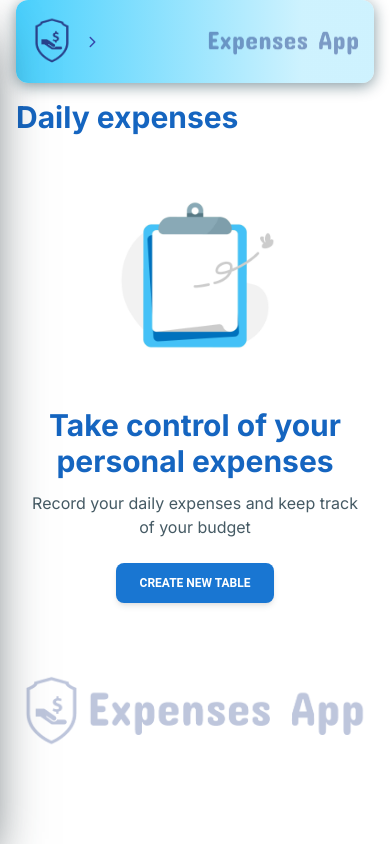
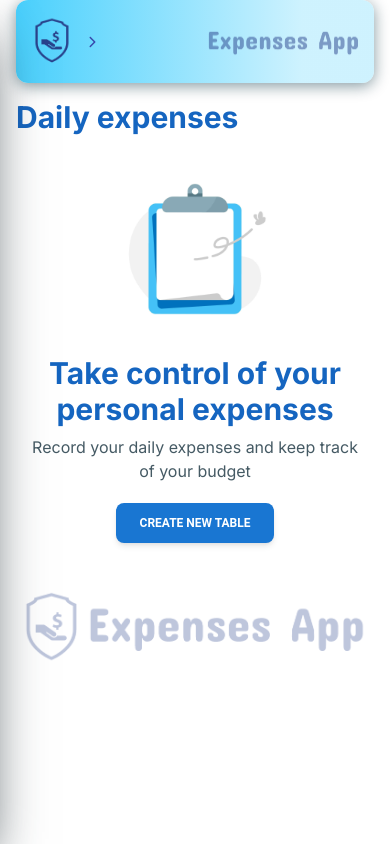
Before and after one commit to gerOrtiz/expenses-app, a Next.js app: page /simple-table in a window 390 px wide. Built offline with nearby package versions, Linux system fonts and the light colour scheme; no server answers; the database is empty; sample sign-in values are in the browser's storage.

Commit message:
Fix: mobile layout on empty states

```diff
--- a/components/dashboard/layout/DashboardEmptyState.tsx
+++ b/components/dashboard/layout/DashboardEmptyState.tsx
@@ -10,9 +10,9 @@ import Link from "next/link";
 
 export default function DashboardEmptyState() {
 	return (
-		<div className="flex flex-col items-center gap-6 lg:gap-8 py-4 lg:py-16 px-2 lg:px-6 ">
+		<div className="flex flex-col items-center gap-4 lg:gap-8 py-4 lg:py-16 px-2 lg:px-6 ">
 
-			<div className="flex items-center justify-center w-40 lg:w-44 h-40 lg:h-44 rounded-full border border-blue-gray-100 bg-blue-50">
+			<div className="flex items-center justify-center w-32 lg:w-44 h-32 lg:h-44 rounded-full border border-blue-gray-100 bg-blue-50">
 				{/* <svg width="96" height="96" viewBox="0 0 96 96" fill="none" xmlns="http://www.w3.org/2000/svg">
 					<rect x="16" y="20" width="56" height="64" rx="4" fill="#B5D4F4" stroke="#378ADD" strokeWidth="1.5" />
 					<rect x="28" y="22" width="16" height="8" rx="2" fill="#378ADD" />
--- a/components/dashboard/layout/dashboardLayout.tsx
+++ b/components/dashboard/layout/dashboardLayout.tsx
@@ -18,7 +18,7 @@ export default function DashboardlayoutComponent({ username }: DashboardLayoutPr
 
 
 	return (<>
-		<section className="w-full flex flex-col gap-6 lg:gap-8 mt-0 lg:mt-4 p-4 lg:p-8">
+		<section className="w-full flex flex-col gap-6 lg:gap-8 mt-0  p-4 lg:p-8">
 			<Text variant="h2" className="self-start">{`Welcome, `}<span className="text-blue-gray-700">{username}</span>!</Text>
 
 			{status === 'success' && data && data.data === null && (
--- a/components/simpleTable/createSimpleTableComponent.tsx
+++ b/components/simpleTable/createSimpleTableComponent.tsx
@@ -42,9 +42,9 @@ export default function CreateSimpleTableComponent() {
 
 	return (<>
 
-		<div className="flex flex-col w-full items-center gap-8 py-8 lg:py-16 px-6 h-fit ">
-			<Image src={emptyClipboard} alt="Empty clipboard" aria-label="Empty clipboard" width={200} />
-			<div className="flex flex-col gap-3 items-center ">
+		<div className="flex flex-col w-full items-center gap-4 lg:gap-8 py-4 lg:py-16 px-6 h-fit ">
+			<Image src={emptyClipboard} alt="Empty clipboard" aria-label="Empty clipboard" width={180} />
+			<div className="flex flex-col gap-2 lg:gap-3 items-center ">
 				<Text variant="h2" >{`Take control of your personal expenses`}</Text>
 				{/* <Typography variant="h3" className="text-blue-800">{`Take control of your personal expenses`}</Typography> */}
 				<Text variant="body">{`Record your daily expenses and keep track of your budget`}</Text>
@@ -56,7 +56,7 @@ export default function CreateSimpleTableComponent() {
 				</Button>
 			</div>
 
-			<div className="w-full flex justify-center mt-10 lg:mt-20">
+			<div className="w-full flex justify-center mt-8 lg:mt-20">
 				<Image src={logoImg} alt="Expenses app logo" width={400} className="opacity-30" />
 			</div>
 		</div>
```
